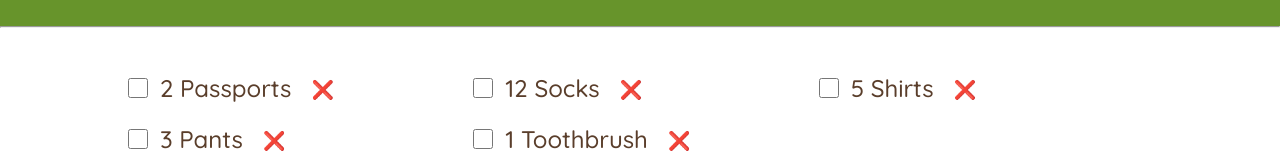
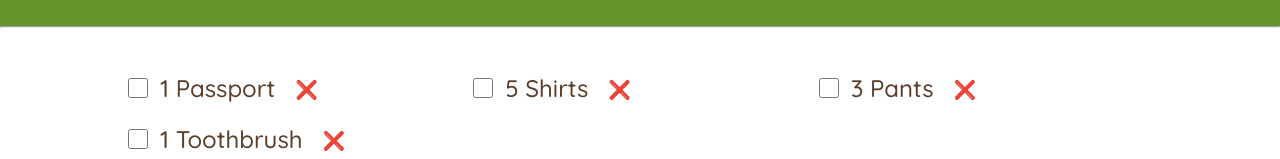
Before and after one commit to toyinsoladev-netizen/05-travel-list, a React (Create React App) app: page / in a window 1280 px wide. Shown: the part 454-613 px from the top of the page. Built offline with nearby package versions, Linux system fonts and the light colour scheme.

Commit message:
Refactor initial items in packing list and update PackingList component to handle item deletion

```diff
--- a/src/App.js
+++ b/src/App.js
@@ -2,11 +2,10 @@ import logo from "./assets/logo.png";
 import { use, useState } from "react";
 
 const initialItems = [
-  { id: 1, description: "Passports", quantity: 2, packed: false },
-  { id: 2, description: "Socks", quantity: 12, packed: false },
-  { id: 3, description: "Shirts", quantity: 5, packed: false },
-  { id: 4, description: "Pants", quantity: 3, packed: false },
-  { id: 5, description: "Toothbrush", quantity: 1, packed: false },
+  { id: 1, description: "Passport", quantity: 1, packed: false },
+  { id: 2, description: "Shirts", quantity: 5, packed: false },
+  { id: 3, description: "Pants", quantity: 3, packed: false },
+  { id: 4, description: "Toothbrush", quantity: 1, packed: false },
 ];
 
 export default function App() {
@@ -25,7 +24,7 @@ export default function App() {
       <Logo />
       <PackingListForm onAddItem={handleAddItem} />
       <hr />
-      <PackingList items={items} />
+      <PackingList items={items} onDeleteItem={handleDeleteItem} />
       <Stats />
       <Footer />
     </div>
@@ -93,17 +92,17 @@ function PackingListForm({ onAddItem }) {
   );
 }
 
-function PackingList({ items }) {
+function PackingList({ items, onDeleteItem }) {
   return (
     <div className="list">
       <ul>
         {items.map((item) => (
-          <li key={item.id}>
+          <li key={item.id} onDeleteItem={onDeleteItem}>
             <input type="checkbox" />
             <span style={item.packed ? { textDecoration: "line-through" } : {}}>
               {item.quantity} {item.description}
             </span>
-            <button>❌</button>
+            <button onClick={() => onDeleteItem(item.id)}>❌</button>
           </li>
         ))}
       </ul>
```
